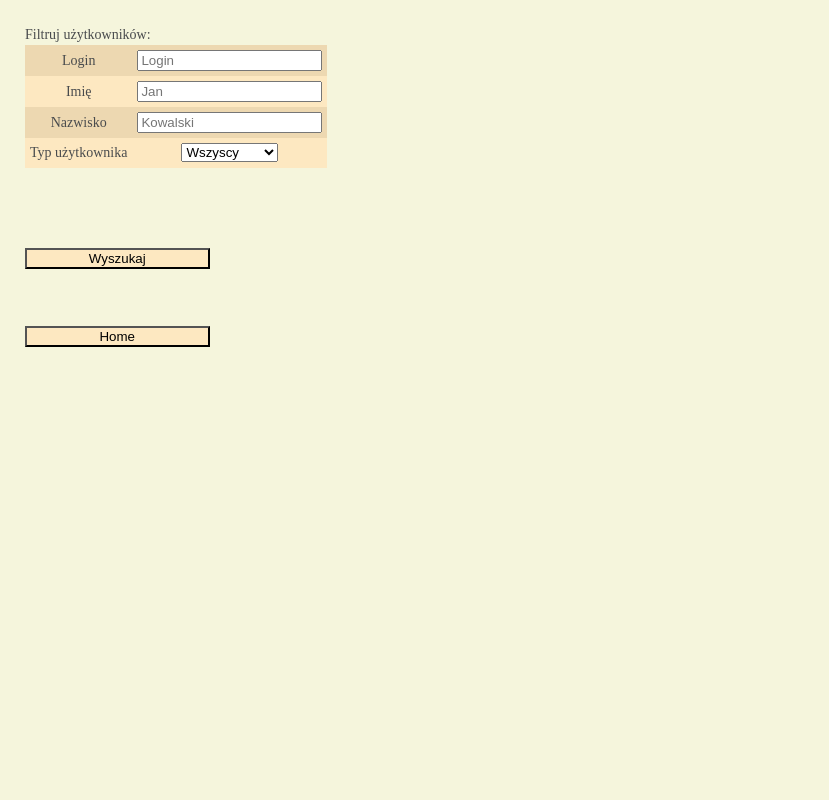
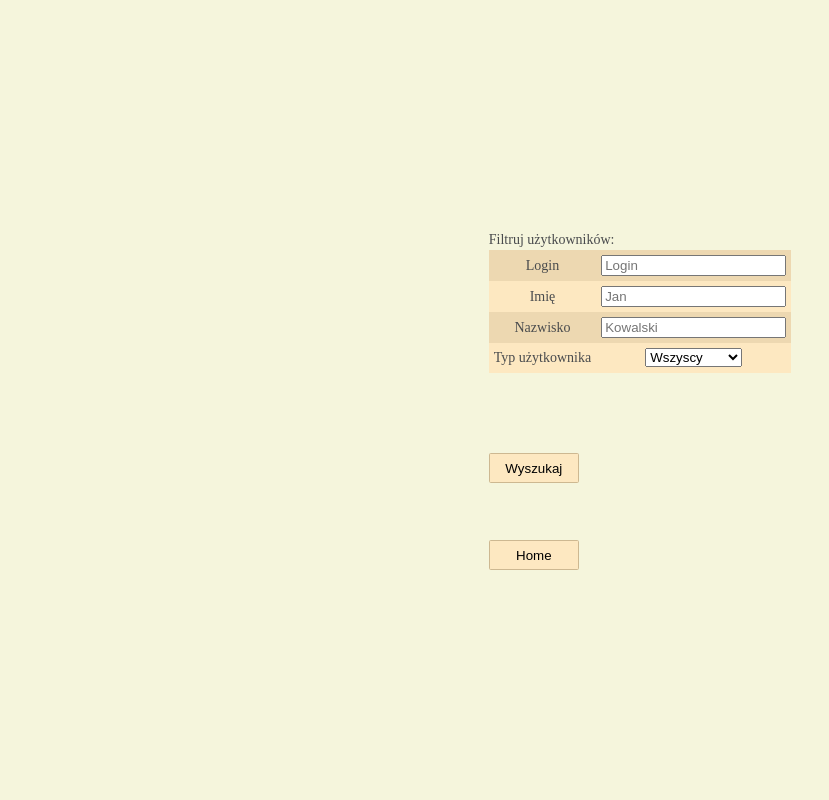
Before and after one commit to konutix/veterinary_clinic, a PHP site: page /manage.php in a window 1280 px wide. Shown: the whole page, without its empty margins (0-829 px from the left). Run offline with PHP 8.4, Linux system fonts and the light colour scheme.

Commit message:
Nowe style

```diff
--- a/style.css
+++ b/style.css
@@ -1,11 +1,23 @@
+body {
+	padding: 25px;
+	color: #494b4d;
+	font-size: 14px;
+	line-height: 20px;
+	background-color: #f5f5dc;
+}
+
+html, body {
+	height: 100%;
+}
+
+html {
+	display: table;
+	margin: auto;
+}
 
 body {
-  margin: 0;
-  padding: 25px;
-  color: #494b4d;
-  font-size: 14px;
-  line-height: 20px;
-  background-color: #f5f5dc;
+	display: table-cell;
+	vertical-align: middle;
 }
 
 
@@ -54,7 +66,7 @@ form > input {
 	padding: 10px;
 	outline: 2px solid #eDd8b1;
 	background-color: #ffffdf;
-	width: 15%;
+
 }
 
 h3 {
@@ -64,5 +76,14 @@ h3 {
 .redirBtn {
 	margin-top: 50px;
 	background: #fDe8c1;
-        width: 15%;
+	width: 15%;
+	min-width: 90px;
+	transition-duration: 0.2s;
+	border-radius:0.12em;
+	border:0.1em solid #CDB891;
+	min-height: 30px;
 }
+
+.redirBtn:hover {
+	background: #eDd8b1;
+}
```
Also changed, not shown: templates/clientHeader.html.php (+35 -3 lines).
